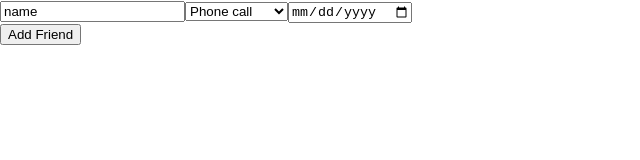
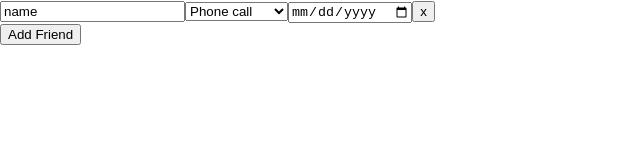
Before and after one commit to Johan-Melin/Friend_Reminder, a React (Create React App) app: page / in a window 1280 px wide. Both pictures are taken after a click on the button "Add Friend". Shown: the top 160 px of the page, without its empty margins (0-640 px from the left). Built offline with nearby package versions, Linux system fonts and the light colour scheme.

Commit message:
local storage working

```diff
--- a/src/components/FriendRow.js
+++ b/src/components/FriendRow.js
@@ -1,6 +1,6 @@
 import React from 'react'
 
-const FriendRow = ({item, updateDate}) => {
+const FriendRow = ({item, updateDate, deleteBtn}) => {
     //.toISOString().substr(0, 10)
     return (
         <form>
@@ -14,6 +14,7 @@ const FriendRow = ({item, updateDate}) => {
                 <option value="other">Other</option>
             </select>
             <input type="date" id="contactDate" name="contactDate" defaultValue={item.date} onChange={val => updateDate(val)} />
+            <button onClick={e => deleteBtn(e, item.id)}>x</button>
         </form>
     )
 }
--- a/src/components/FriendsLister.js
+++ b/src/components/FriendsLister.js
@@ -23,11 +23,16 @@ const FriendsLister = () => {
         console.log(val)
     }
 
+    const deleteBtn = (e, val) => {
+        e.preventDefault();
+        setList(list.filter(item => item.id !== val));
+    }
+
     return (
         <>
             {list.length === 0 ? <h2>Add friends to start</h2> : null}
             {list.map((item, index) => {
-                return <FriendRow key={index} item={item} updateDate={updateDate} />
+                return <FriendRow key={index} item={item} updateDate={updateDate} deleteBtn={deleteBtn} />
             })}
             <button onClick={addFriend}>Add Friend</button>
         </>
--- a/src/utils/useLocalStorage.js
+++ b/src/utils/useLocalStorage.js
@@ -14,7 +14,6 @@ export default function useLocalStorage(key, initialValue){
 
 function getSavedValue(key, initialValue){
     const savedValue = JSON.parse(localStorage.getItem(key));
-    console.log(savedValue);
     if(savedValue) return savedValue;
 
     if(initialValue instanceof Function) return initialValue();
```
